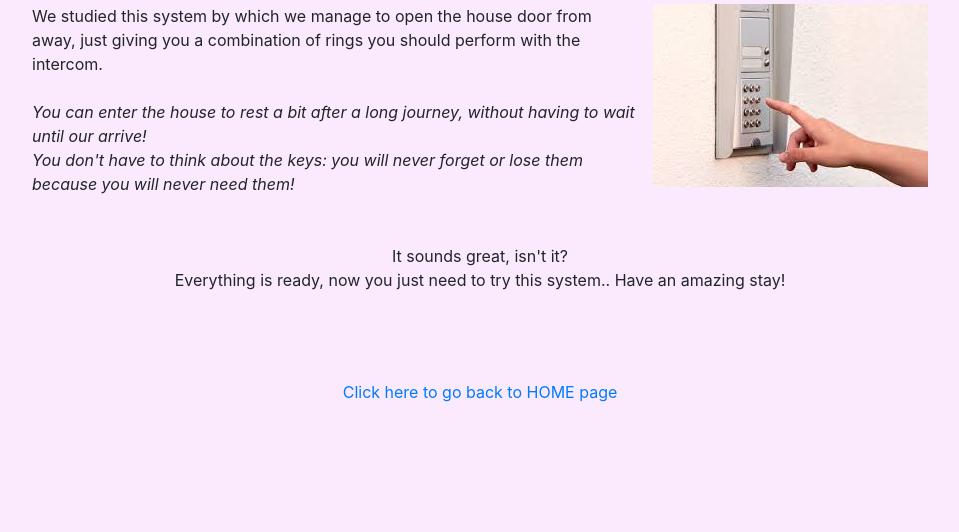
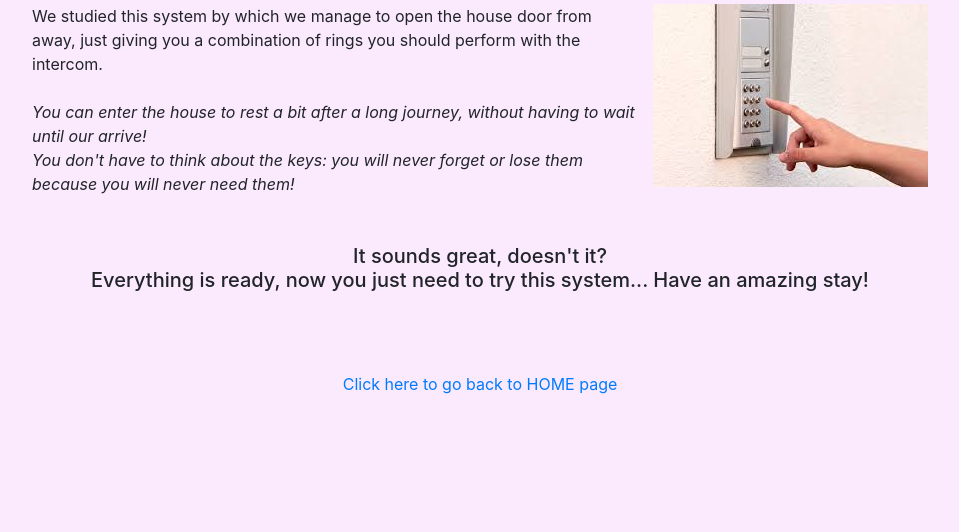
Before and after one commit to davideaccetturi98it/bbmanager, a Python web app: template BBManager GIT/templates/textpage.html in a window 1280 px wide. Shown: the part 241-773 px from the top of the page, without its empty margins (96-1055 px from the left). Run offline with Jinja, Linux system fonts and the light colour scheme; the template is opened without the code that fills it, so the values that code supplies are empty; some libraries are stand-ins or nearby versions.

Commit message:
checked read.me

```diff
--- a/BBManager GIT/templates/index.html
+++ b/BBManager GIT/templates/index.html
@@ -27,7 +27,7 @@
 
 <!-- Footer with copyright -->
 <footer class="page-footer font-small blue fixed-bottom">
-  <div class="footer-copyright text-center py-3">© 2020 Copyright</div>
+  <div class="footer-copyright text-center py-1">© 2020 Copyright</div>
 </footer>
 
 
--- a/BBManager GIT/templates/textpage.html
+++ b/BBManager GIT/templates/textpage.html
@@ -23,10 +23,10 @@
   <img src="/static/img/intercom.jpg" class="ml-3" alt="intercom">
 </div>
 <br><br>
-<p style="text-align: center">
-  It sounds great, isn't it? <br>
-  Everything is ready, now you just need to try this system.. Have an amazing stay!
-</p>
+<h5 style="text-align: center">
+  It sounds great, doesn't it? <br>
+  Everything is ready, now you just need to try this system... Have an amazing stay!
+</h5>
 
 <br><br><br>
 <!-- Link to go back to the index -->
```
Also changed, not shown: 1 other file.
